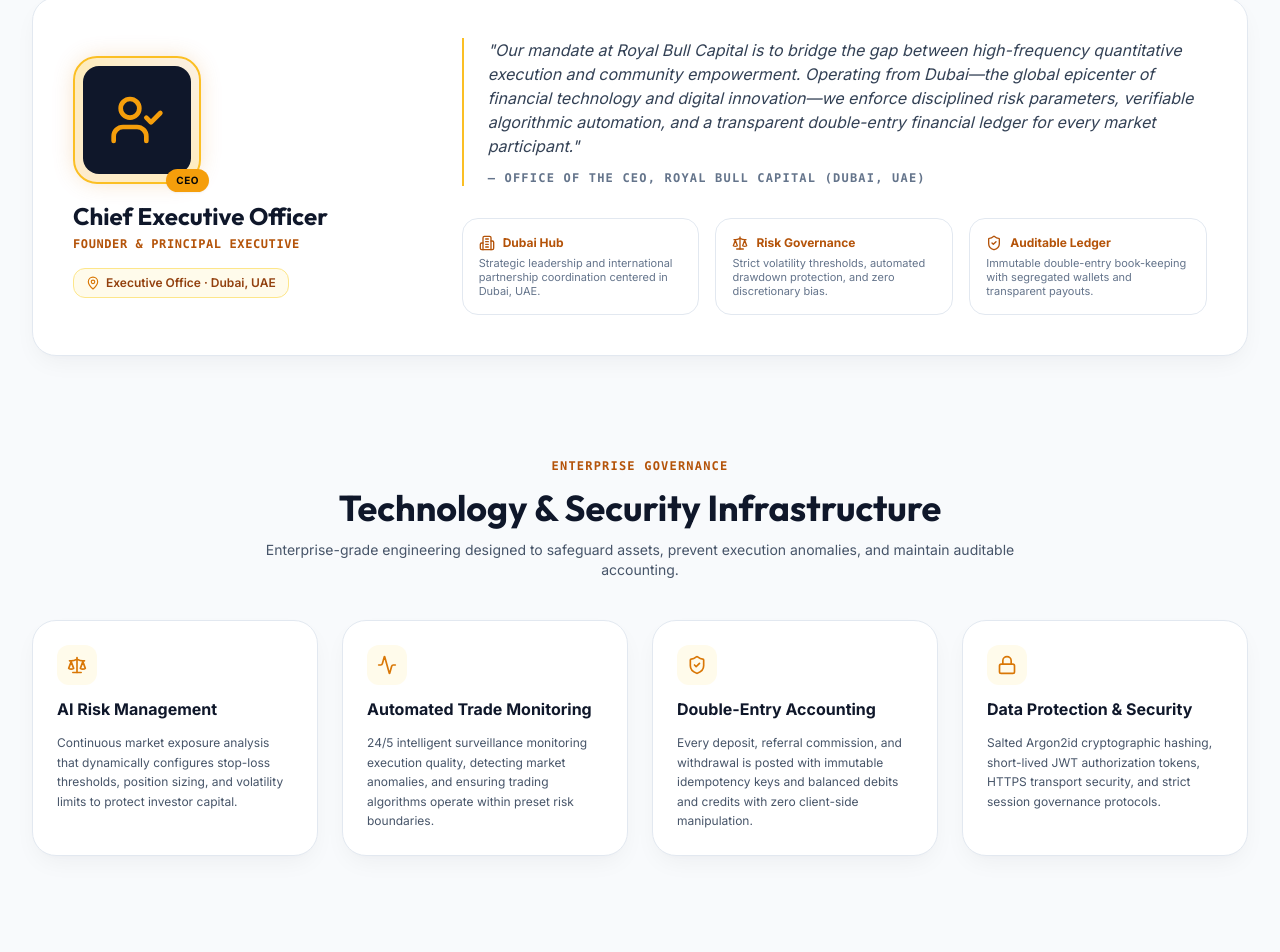
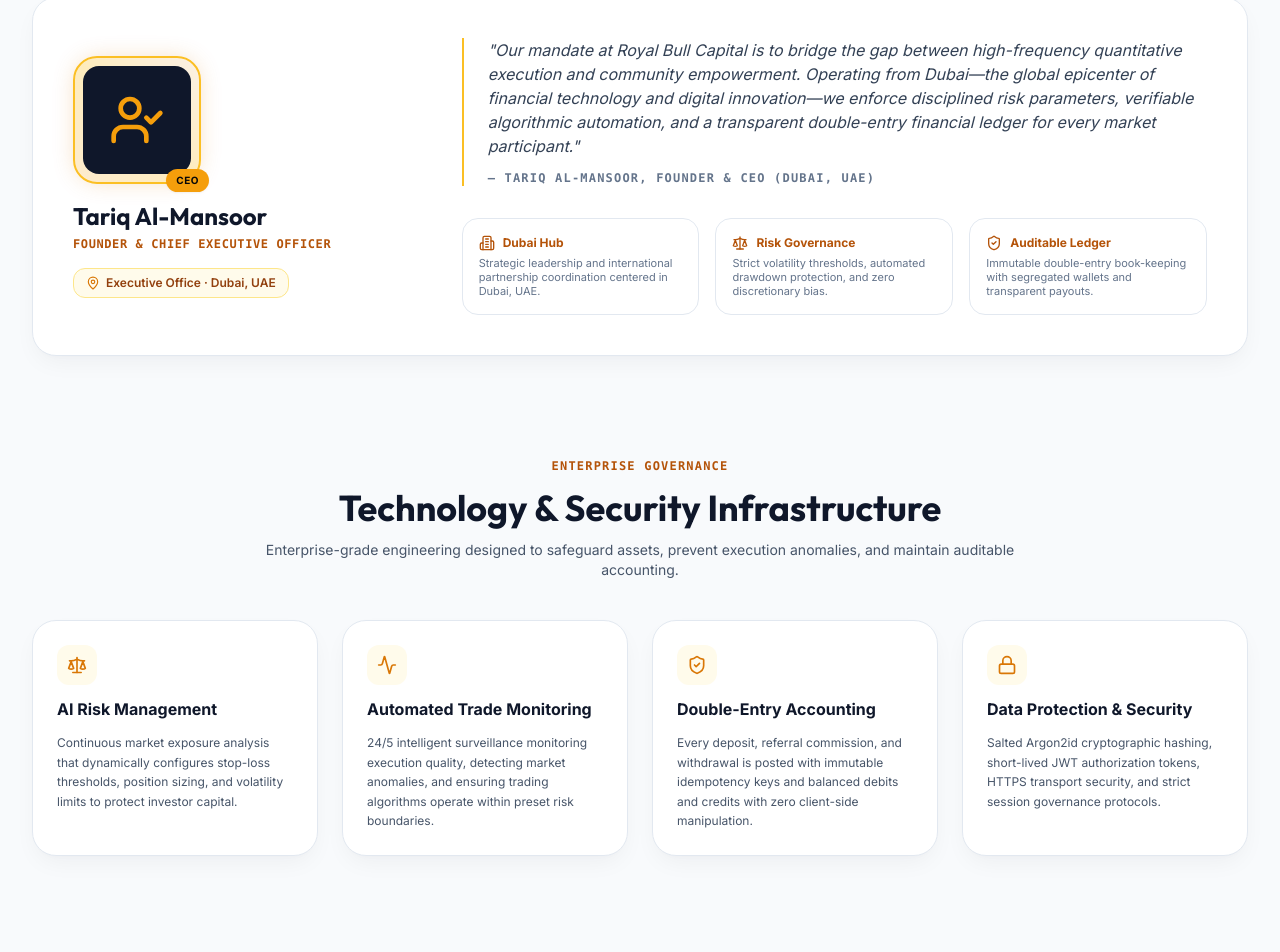
Before and after one commit to royalcapital743-sys/royal-bull-capital, a React (Vite) app in the folder frontend/: page /about in a window 1280 px wide. Shown: the part 1807-2759 px from the top of the page. Built offline with nearby package versions, Linux system fonts and the light colour scheme; no server answers.

Commit message:
feat(leadership): display Dubai-based CEO name Tariq Al-Mansoor on About page

```diff
--- a/frontend/src/pages/About.tsx
+++ b/frontend/src/pages/About.tsx
@@ -222,10 +222,10 @@
 
               <div className="space-y-1">
                 <h3 className="text-xl sm:text-2xl font-display font-bold text-slate-900 dark:text-white">
-                  Chief Executive Officer
+                  Tariq Al-Mansoor
                 </h3>
                 <p className="text-xs text-amber-700 dark:text-gold-400 font-mono font-semibold uppercase tracking-wider">
-                  Founder & Principal Executive
+                  Founder & Chief Executive Officer
                 </p>
               </div>
 
@@ -242,7 +242,7 @@
                   "Our mandate at Royal Bull Capital is to bridge the gap between high-frequency quantitative execution and community empowerment. Operating from Dubai—the global epicenter of financial technology and digital innovation—we enforce disciplined risk parameters, verifiable algorithmic automation, and a transparent double-entry financial ledger for every market participant."
                 </p>
                 <p className="text-xs font-mono uppercase tracking-widest text-slate-500 dark:text-slate-400 font-bold">
-                  — Office of the CEO, Royal Bull Capital (Dubai, UAE)
+                  — Tariq Al-Mansoor, Founder & CEO (Dubai, UAE)
                 </p>
               </div>
 
```
